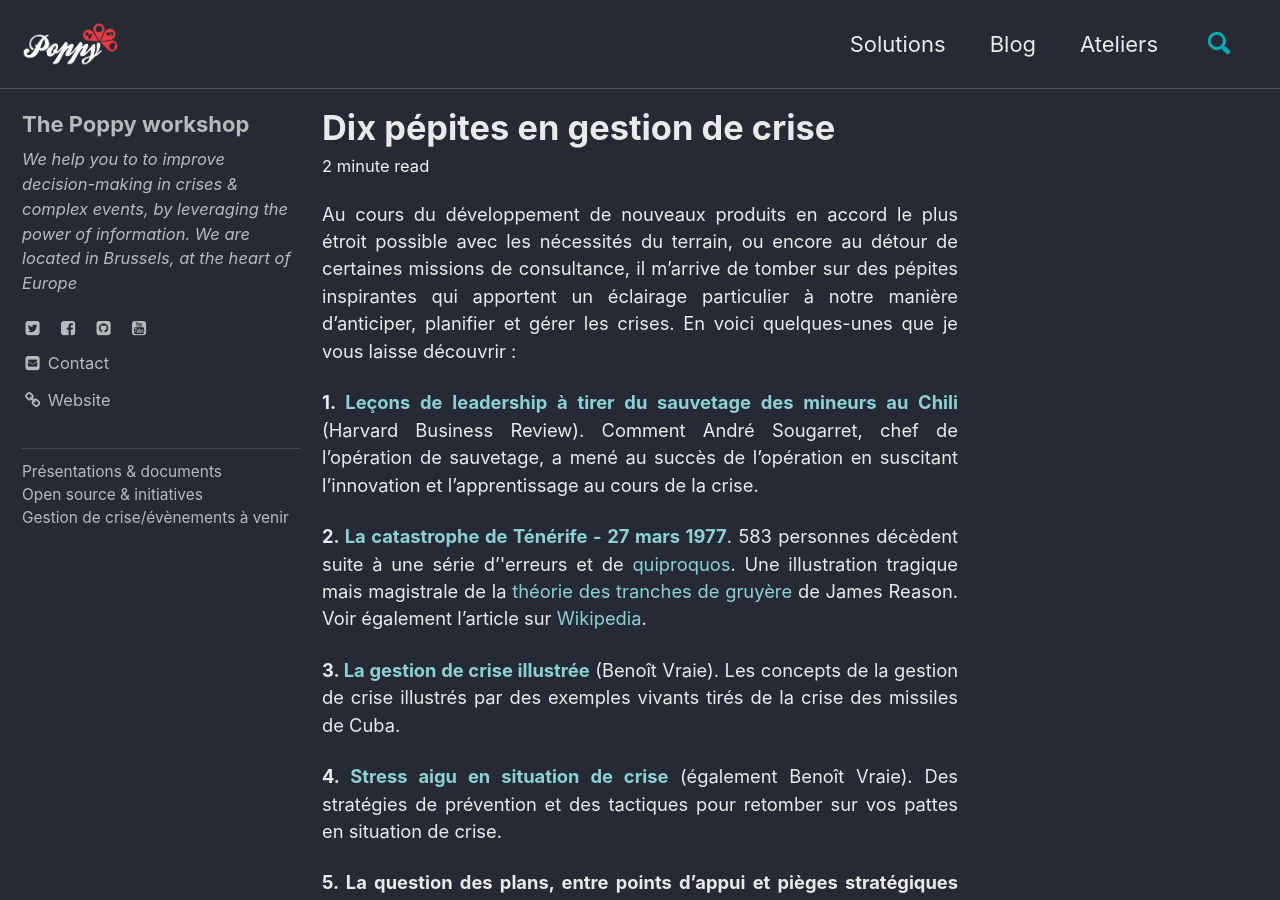
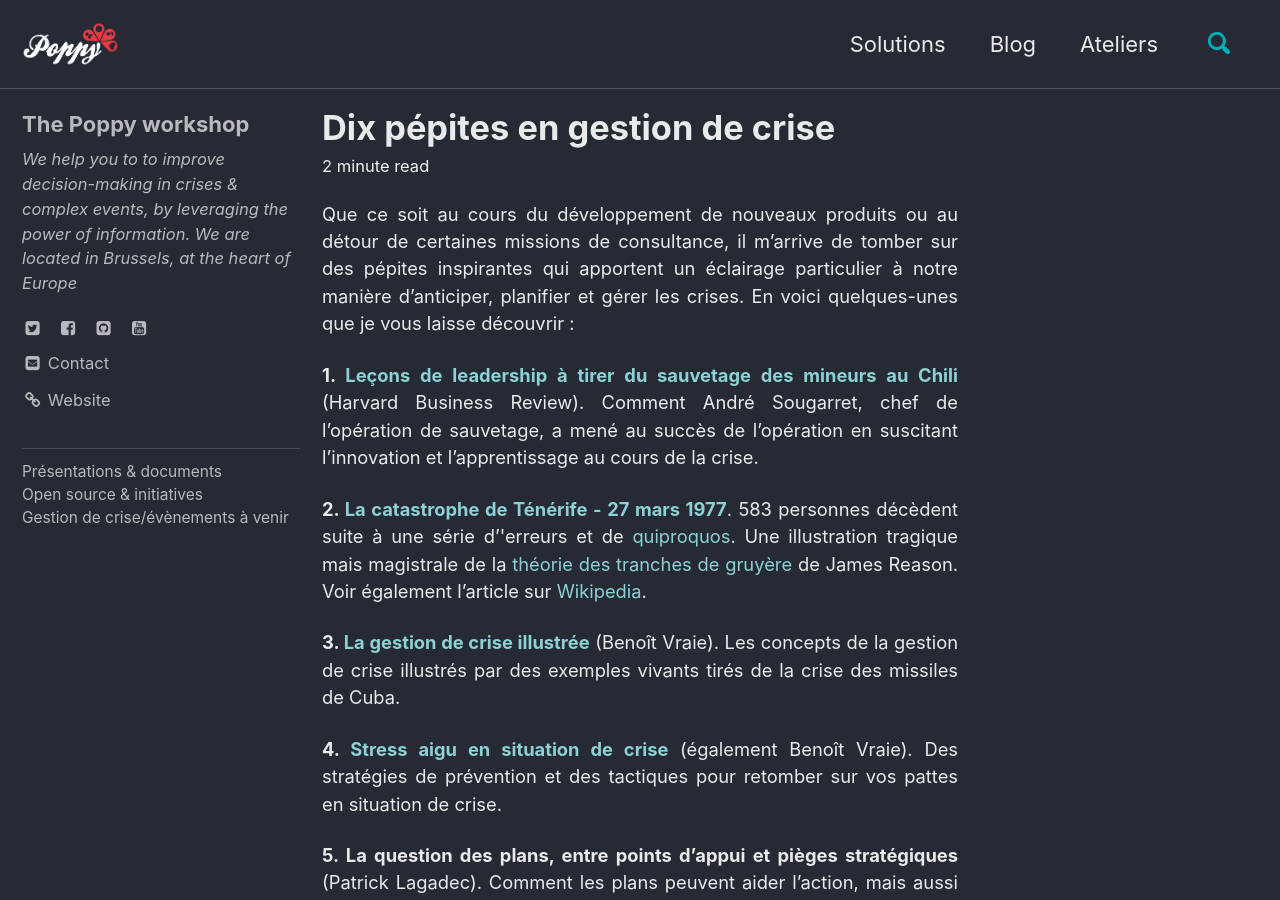
Before and after one commit to ccloquet/ccloquet.github.io, a Jekyll site: the page built from _posts/2019-02-12-dix-pepites.md, in a window 1280 px wide and 900 px high. Built offline with Jekyll 4.4.1, drawn with Linux system fonts in a browser that asks for light colours; cached includes are drawn as plain includes.

Commit message:
Update 2019-02-12-dix-pepites.md

```diff
--- a/_posts/2019-02-12-dix-pepites.md
+++ b/_posts/2019-02-12-dix-pepites.md
@@ -2,7 +2,7 @@
 title: Dix pépites en gestion de crise
 ---
 
-Au cours du développement de nouveaux produits en accord le plus étroit possible avec les nécessités du terrain, ou encore au détour de certaines missions de consultance, il m'arrive de tomber sur des pépites inspirantes qui apportent un éclairage particulier à notre manière d'anticiper, planifier et gérer les crises. En voici quelques-unes que je vous laisse découvrir :
+Que ce soit au cours du développement de nouveaux produits ou au détour de certaines missions de consultance, il m'arrive de tomber sur des pépites inspirantes qui apportent un éclairage particulier à notre manière d'anticiper, planifier et gérer les crises. En voici quelques-unes que je vous laisse découvrir :
 
 **1. [Leçons de leadership à tirer du sauvetage des mineurs au Chili](https://www.hbrfrance.fr/content/uploads/2016/07/HBR16016_MONDE.pdf)** (Harvard Business Review). Comment André Sougarret, chef de l'opération de sauvetage, a mené au succès de l'opération en suscitant l'innovation et l'apprentissage au cours de la crise.
 
```
